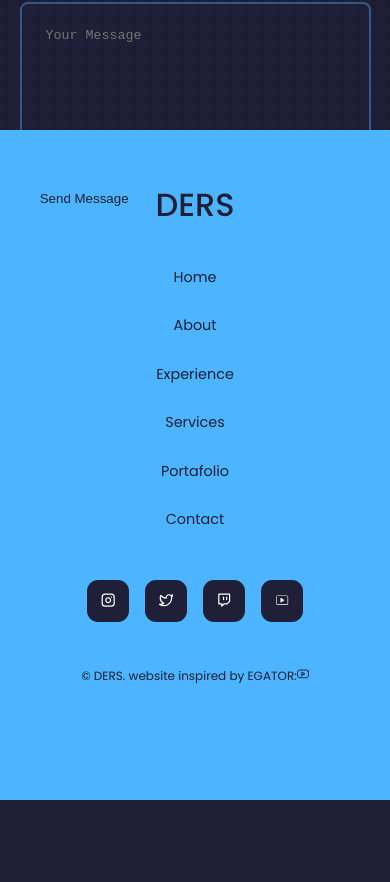
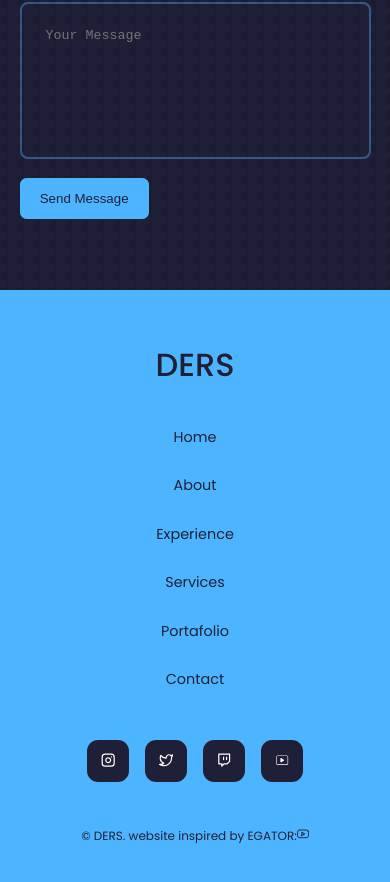
Before and after one commit to D3R5/My-portfolio, a React (Vite) app: page / in a window 390 px wide. Shown: the part 8693-9575 px from the top of the page. Before the commit the page ends 9493 px from the top, so only its background shows below. Built offline with nearby package versions, Linux system fonts and the light colour scheme.

Commit message:
fix footer responsive margin-top

```diff
--- a/src/components/footer/footer.css
+++ b/src/components/footer/footer.css
@@ -56,6 +56,13 @@ footer a {
 
 /* ----- MEDIA QUERIES (SMALL DEVICES) ----- */
 @media screen and (max-width: 600px) {
+    footer {
+        background: var(--color-primary);
+        padding: 3rem 0;
+        text-align: center;
+        font-size: 0.9rem;
+        margin-top: 17rem;
+    }
     .permalinks {
         flex-direction: column;
         gap: 1.5rem;
```
